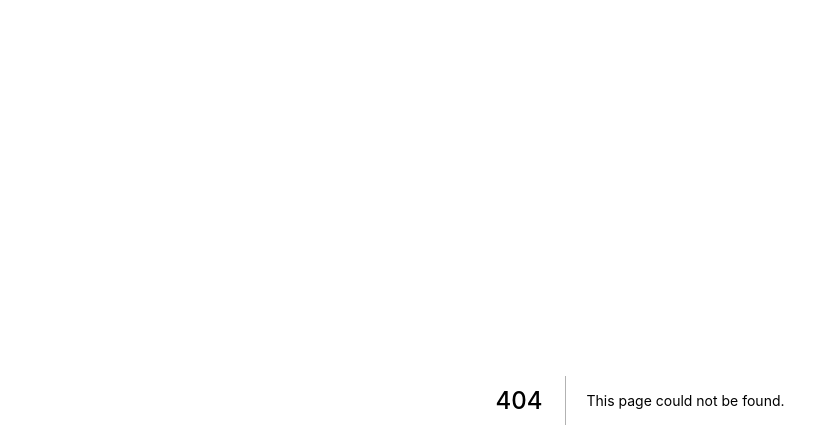
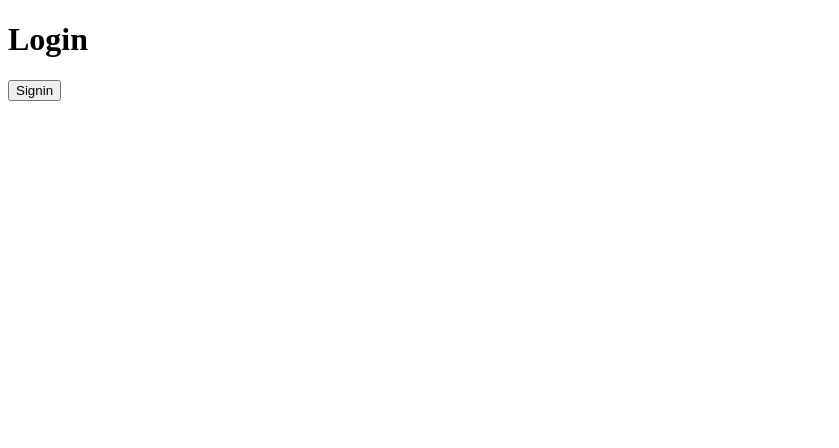
Before and after one commit to RayanEncarnacion/bug-tk-nextjs, a Next.js app: page /login in a window 1280 px wide. Before the commit this address had no page. Shown: the top 448 px of the page, without its empty margins (0-839 px from the left). Built offline with nearby package versions, Linux system fonts and the light colour scheme.

Commit message:
[A] Login page to access directly with github

```diff
--- /dev/null
+++ b/pages/login/index.tsx
@@ -0,0 +1,12 @@
+import { signIn } from "next-auth/react";
+
+export default function Login() {
+  return (
+    <div>
+      <h1>Login</h1>
+      <button onClick={() => signIn("github", { callbackUrl: "/" })}>
+        Signin
+      </button>
+    </div>
+  );
+}
```
